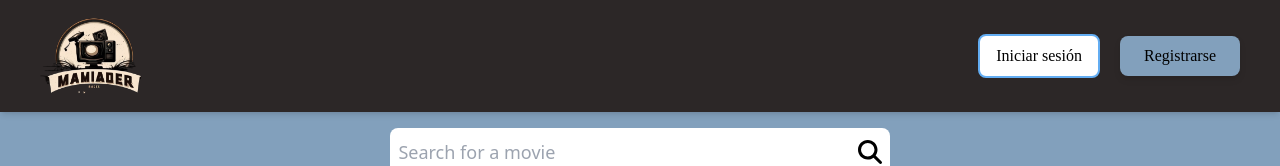
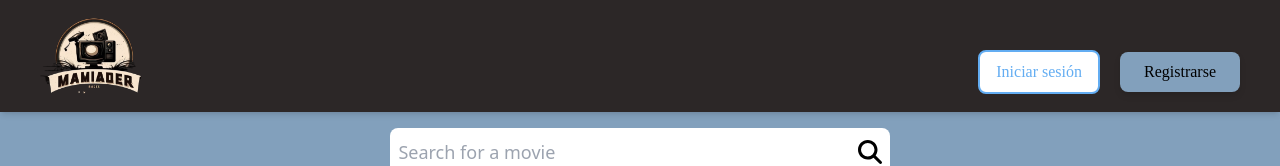
Before and after one commit to Sergionx/Movies, a React (Vite) app: page / in a window 1280 px wide. Shown: the top 166 px of the page. Built offline with nearby package versions, Linux system fonts and the light colour scheme; no server answers.

Commit message:
fixed bug

```diff
--- a/src/components/navigation/LandingHeader.tsx
+++ b/src/components/navigation/LandingHeader.tsx
@@ -25,20 +25,21 @@ function LandingHeader() {
 
         <ul
           className={`md:flex md:items-center md:pb-0 pb-12 absolute md:static
+          bg-[#2c2727] h-[5rem] flex items-center
           md:z-auto z-[-1] left-0 w-full md:w-auto md:pl-0 pl-9 transition-all duration-500 ease-in ${
-            open ? "top-18 " : "top-[-20rem]"
+            open ? "top-28 " : "top-[-20rem]"
           }`}
         >
           <Link
-            className="rounded-lg px-4 py-2 border-2 border-primary text-primary-strong bg-white
+            className="mt-8 rounded-lg px-4 py-2 border-2 border-primary text-primary bg-white
               hover:bg-[#2c2727] hover:text-white duration-300 font-[Poppins] md:ml-8 text-center
-              active:scale-95 outline-none ring-offset-1 focus:ring-2 ring-primary-strong "
+              active:scale-95 outline-none ring-offset-1 focus:ring-2 ring-primary "
             to="/users/login"
           >
             Iniciar sesión
           </Link>
           <Link
-            className="bg-primary-normal bg-terciary1 hover:bg-terciary2  drop-shadow-md
+            className="mt-8 bg-terciary1 hover:bg-terciary2  drop-shadow-md
                 rounded-lg py-2 px-6 text-center duration-300 font-[Poppins] ml-5
                 active:scale-95 outline-none ring-offset-1 hover:ring-2 focus:ring-2 ring-primary-strong"
             to="/users/register"
```
